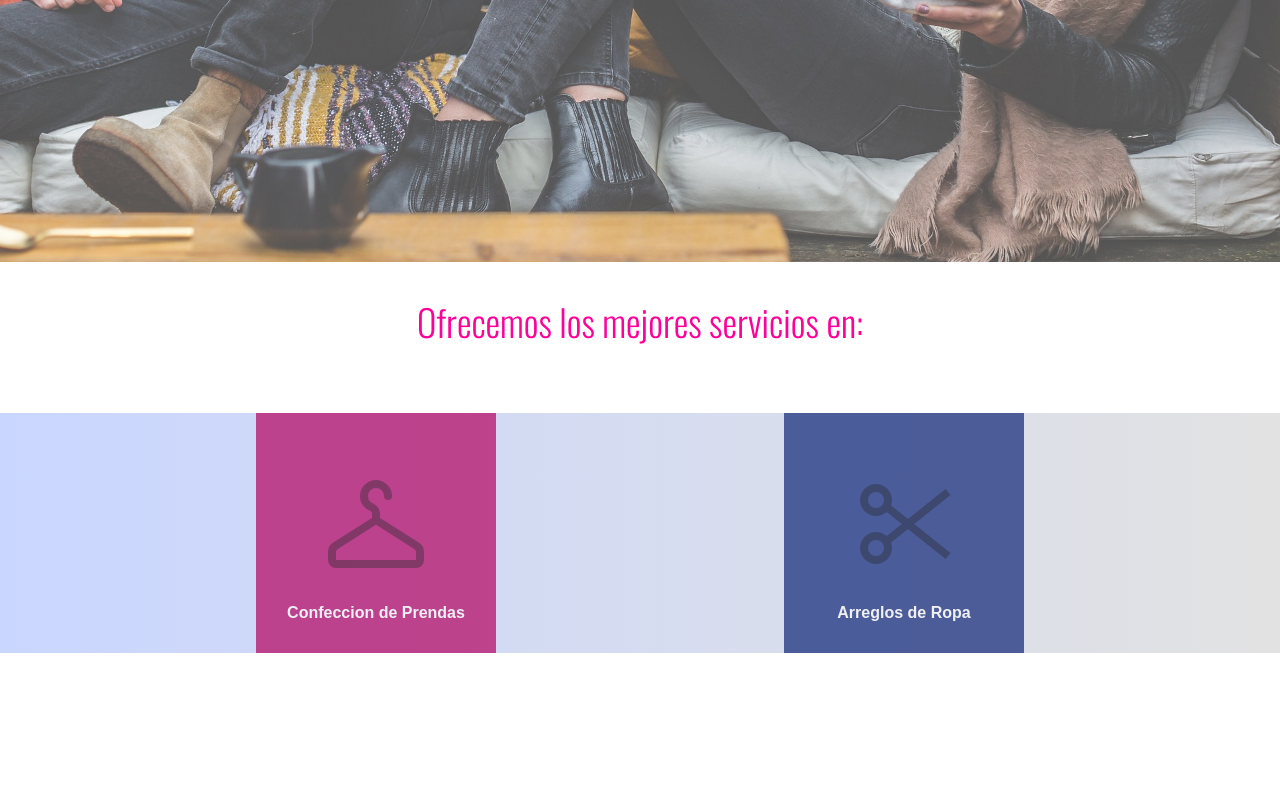
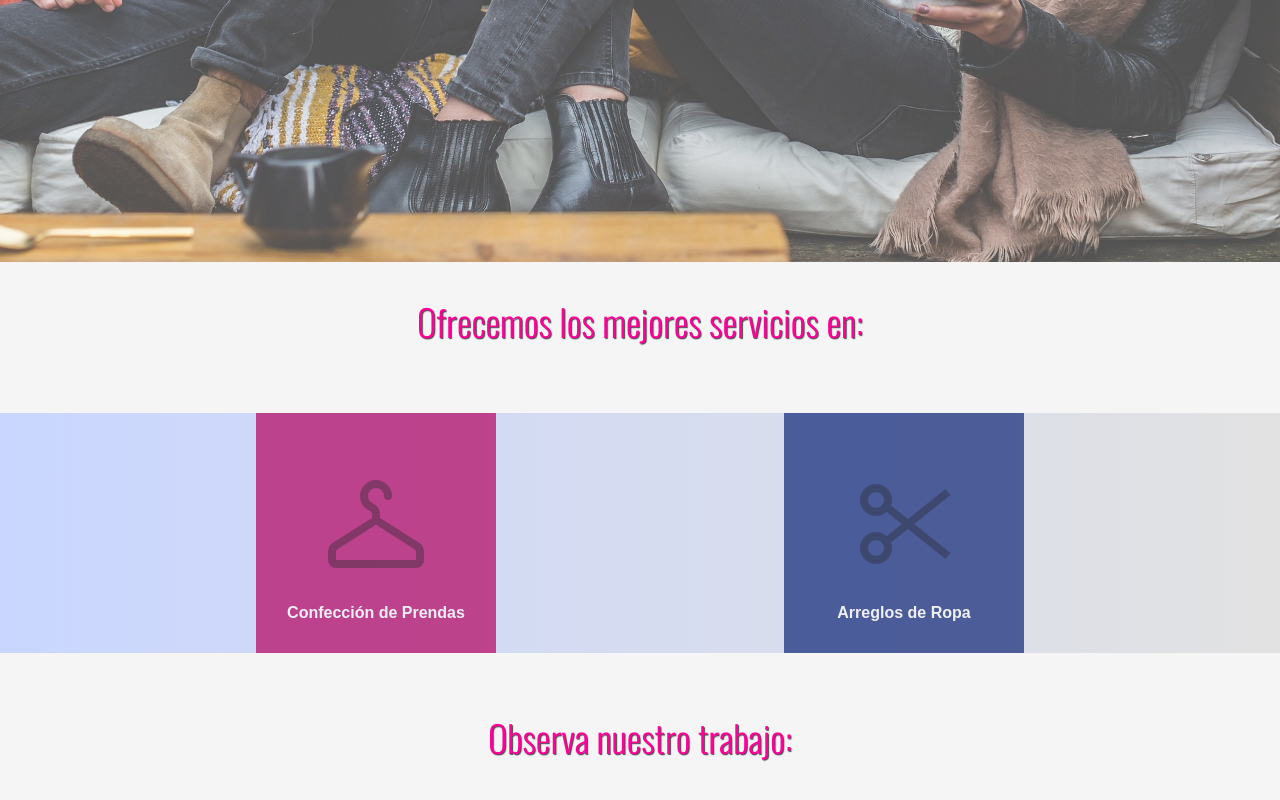
Before and after one commit to brimanz/lulu_web, a React (Vite) app: page / in a window 1280 px wide. Shown: the part 538-1338 px from the top of the page. Before the commit the page ends 1191 px from the top, so only its background shows below. Built offline with nearby package versions, Linux system fonts and the light colour scheme.

Commit message:
working in gallery component

```diff
--- a/src/App.jsx
+++ b/src/App.jsx
@@ -2,6 +2,7 @@ import React from 'react'
 import Navbar from './components/navbar/Navbar'
 import Header from './components/header/Header'
 import Services from './components/services/Services'
+import Gallery from './components/gallery/Gallery'
 
 import Bg from '.././public/assets/bg.jpg'
 
@@ -23,6 +24,8 @@ function App(){
 
       <Header imageSrc={Bg}/>
       <Services/>
+      <Gallery/>
+
     </div>
   );
 }
--- /dev/null
+++ b/src/components/gallery/Gallery.jsx
@@ -0,0 +1,30 @@
+import React from 'react'
+import styled from '@emotion/styled'
+
+
+const Gallery = () =>{
+	return(
+		<GalleryContainer>
+			<Title>Observa nuestro trabajo:</Title>
+		</GalleryContainer>
+	);
+}
+
+
+export default Gallery
+
+
+const GalleryContainer = styled.div`
+	height: 60rem;
+	background-color: #f5f5f5;
+	text-align: center;
+`;
+const Title = styled.h2`
+	font-family: 'Oswald', sans-serif;
+	color: #FF0099;
+	margin-top: 2rem;
+
+	font-size: 2.3rem;
+	font-weight: normal;
+	text-shadow: 1px 1px 1px rgba(0, 0, 0, 0.7);
+`;
--- a/src/components/services/Services.jsx
+++ b/src/components/services/Services.jsx
@@ -11,7 +11,7 @@ const Services = () =>{
 			<ServicesContent>
 				<Service1>
 					<ServicesIcon1/>
-					<ServiceText>Confeccion de Prendas</ServiceText>
+					<ServiceText>Confección de Prendas</ServiceText>
 				</Service1>
 
 				<Service2>
@@ -29,7 +29,7 @@ export default Services
 
 
 const ServicesContainer = styled.div`
-	height: 18rem;
+	height: 24rem;
 	background-color: f5f5f5;
 	text-align: center;
 `;
@@ -39,6 +39,7 @@ const Title = styled.h2`
 	margin-top: 2rem;
 	font-size: 2.3rem;
 	font-weight: normal;
+	text-shadow: 1px 1px 1px rgba(0, 0, 0, 0.7);
 `;
 const ServicesContent = styled.div`
 	background-color: #ffffff;
--- a/src/index.css
+++ b/src/index.css
@@ -7,3 +7,7 @@ html{
 	scroll-behavior: smooth;
 	overflow-x: hidden;
 }
+
+body{
+	background-color: #f5f5f5;
+}
```
